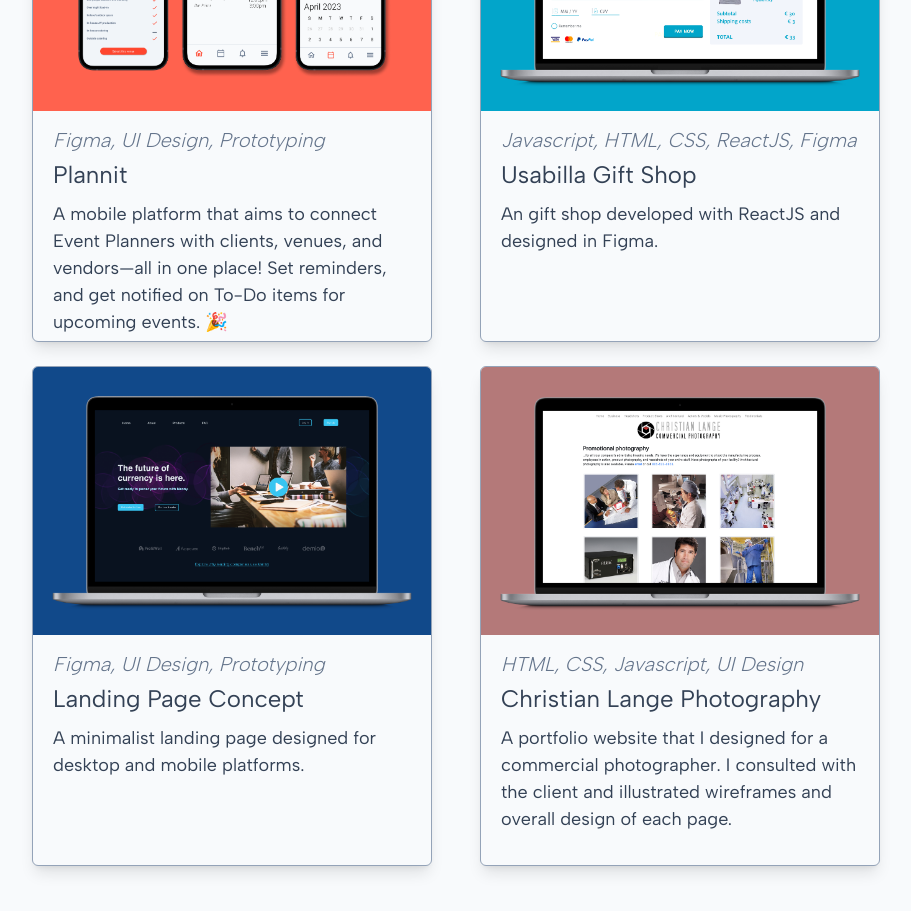
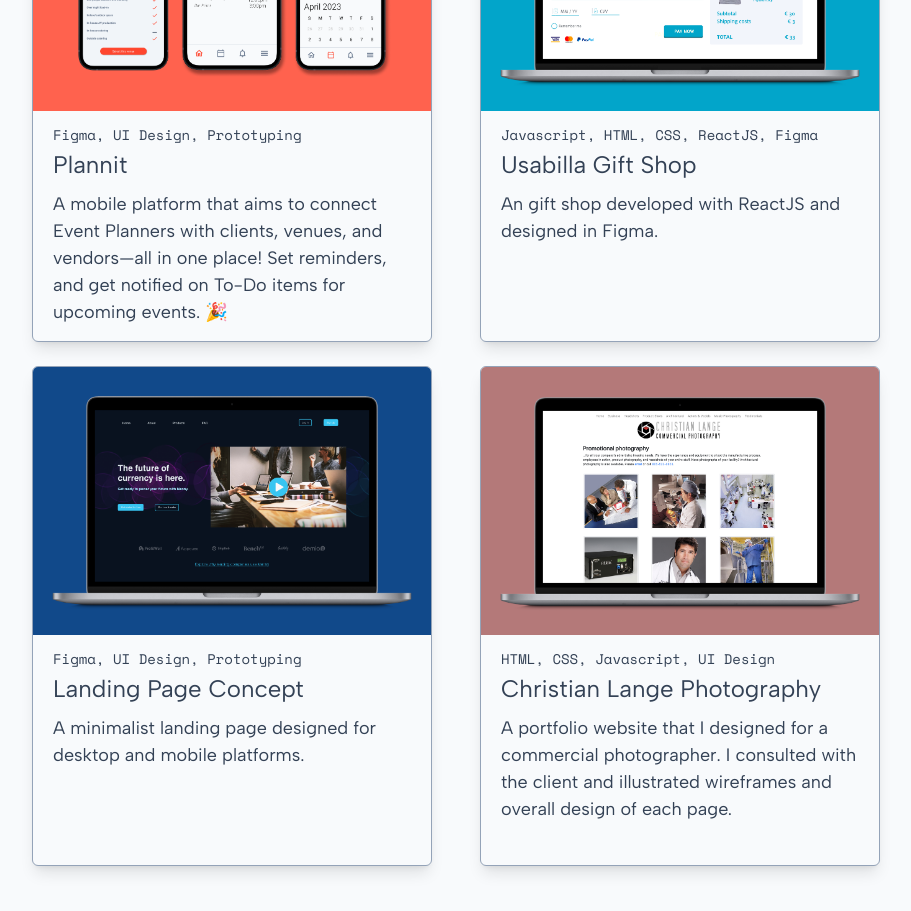
Before and after one commit to dan11218/portfolio-app, a Next.js app: page / in a window 1280 px wide. Shown: the part 960-1871 px from the top of the page, without its empty margins (184-1095 px from the left). Built offline with nearby package versions, Linux system fonts and the light colour scheme.

Commit message:
fixes font for skills in project section

```diff
--- a/app/components/project.tsx
+++ b/app/components/project.tsx
@@ -15,7 +15,9 @@ export default function Project(props: any) {
         alt="project thumbnail"
       />
       <div className="flex h-full w-full flex-col px-[20px] py-[10px]">
-        <h4 className="my-1 font-light italic text-slate-500 dark:text-indigo-400">
+        <h4
+          className={`my-1 text-sm text-slate-700 dark:text-indigo-400 ${space_mono.className}`}
+        >
           {props.skills}
         </h4>
         <h3 className="text-2xl">
```
